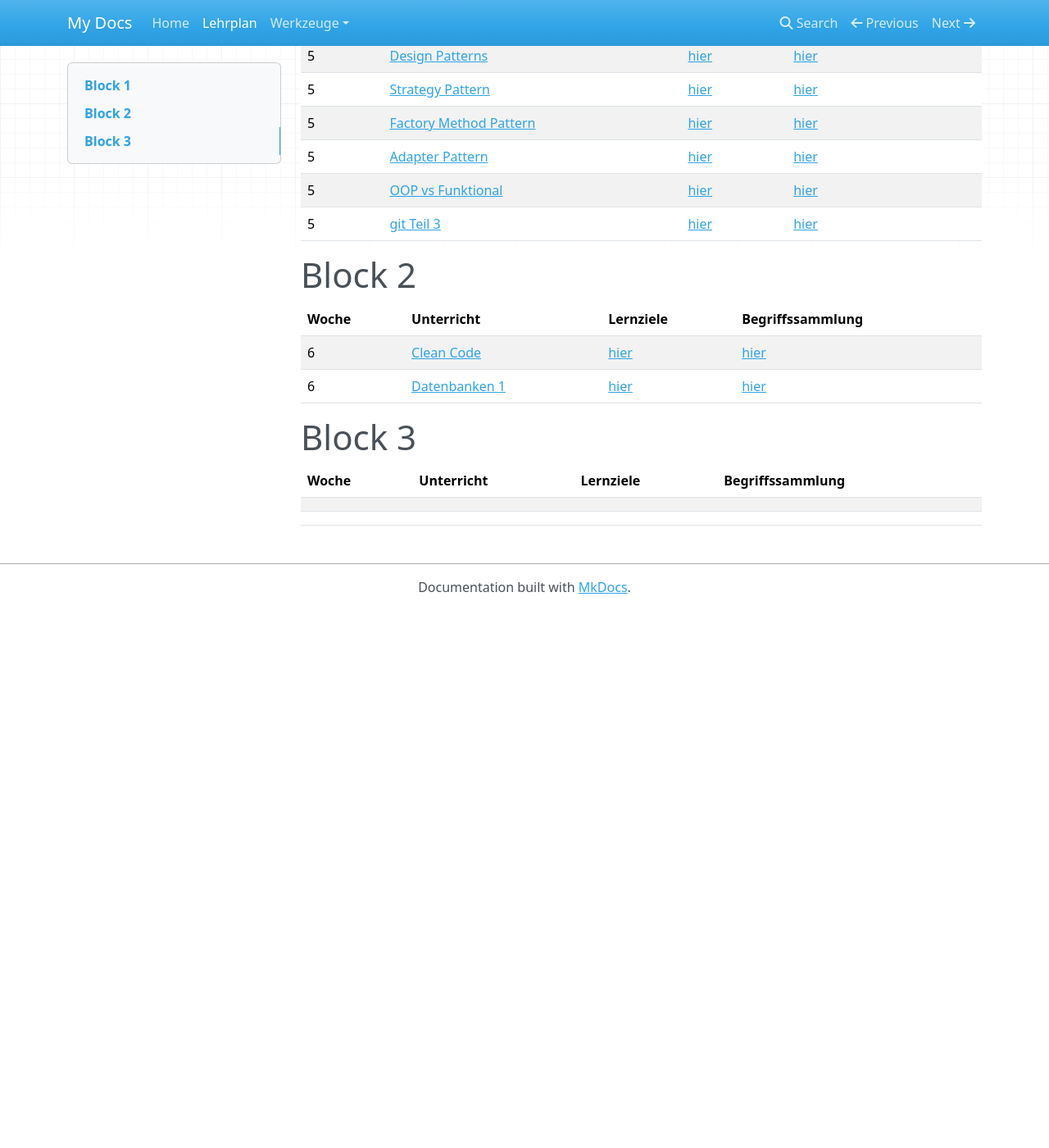
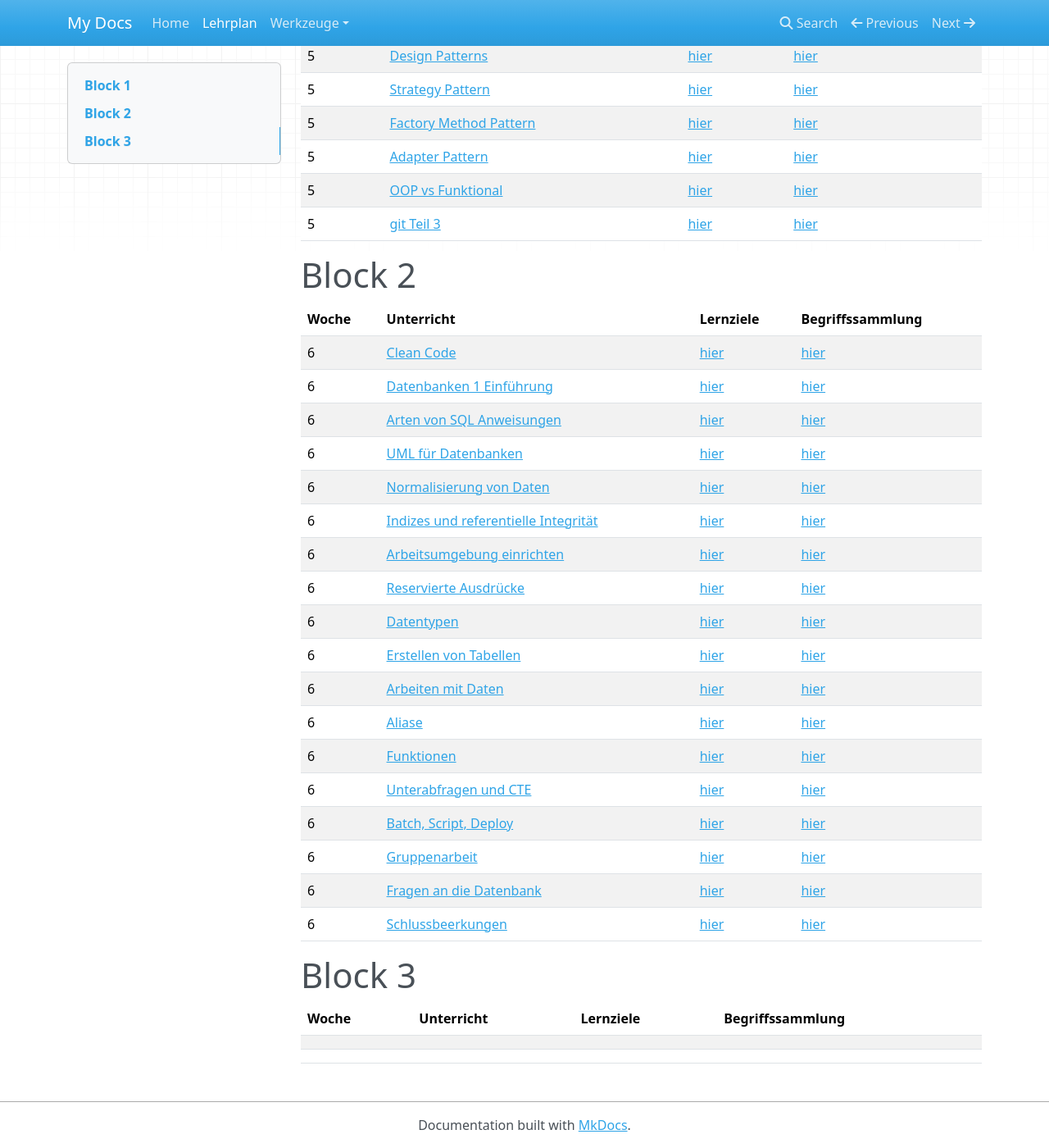
Before and after one commit to kevinsuelzle/Python_Wiki, an MkDocs documentation site: the page built from docs/lehrplan/lehrplan.md, in a window 1280 px wide and 1400 px high, scrolled down 1439 px. Shown: the whole window at 82% size. Built offline with MkDocs 1.6.1, drawn with Linux system fonts in a browser that asks for light colours; nearby versions of some CDN libraries; before the commit the page ends 2183 px from its top, so only the background shows below that.

Commit message:
Lehrplan angepasst

```diff
--- a/docs/lehrplan/lehrplan.md
+++ b/docs/lehrplan/lehrplan.md
@@ -41,13 +41,28 @@
 | 5     | [OOP vs Funktional](python_grundlagen/Woche%204-5/15_oop_vs_funktionale.md)         | [hier](../checklists/checkliste1.md#oop-vs-funktional)         | [hier](../begriffe/begriffe1.md#oop-vs-funktional)         |
 | 5     | [git Teil 3](git/git_Teil3.md)                                                      | [hier](../checklists/checklist_git.md#teil-3)                  | [hier](../begriffe/begriffe1.md#teil-3)                    |
 
-
 # Block 2
 
-| Woche | Unterricht                                  | Lernziele                               | Begriffssammlung                          |
-|-------|---------------------------------------------|:----------------------------------------|:------------------------------------------|
-| 6     | [Clean Code](clean_code/Introduction.md)    | [hier](../checklists/lernziele_clean_code.md)      | [hier](../begriffe/begriffe_clean_code.md) |
-| 6     | [Datenbanken 1](datenbanken/datenbanken.md) | [hier](../checklists/checkliste_db1.md) | [hier](../begriffe/begriffe_db1.md)       |
+| Woche | Unterricht                                                                                           | Lernziele                                                                          | Begriffssammlung                           |
+|-------|------------------------------------------------------------------------------------------------------|:-----------------------------------------------------------------------------------|:-------------------------------------------|
+| 6     | [Clean Code](clean_code/Introduction.md)                                                             | [hier](../checklists/lernziele_clean_code.md)                                      | [hier](../begriffe/begriffe_clean_code.md) |
+| 6     | [Datenbanken 1 Einführung](datenbanken/datenbanken.md)                                               | [hier](../checklists/checkliste_db1.md)                                            | [hier](../begriffe/begriffe_db1.md)        |
+| 6     | [Arten von SQL Anweisungen](datenbanken/unterrichte/sql_types.md)                                    | [hier](../checklists/checkliste_db1.md#sql-sprachtypisierung)                      | [hier](../begriffe/begriffe_db1.md)        |
+| 6     | [UML für Datenbanken](datenbanken/unterrichte/uml_diagramme.md)                                      | [hier](../checklists/checkliste_db1.md#uml-diagramme)                              | [hier](../begriffe/begriffe_db1.md)        |
+| 6     | [Normalisierung von Daten](datenbanken/unterrichte/normalization.md)                                 | [hier](../checklists/checkliste_db1.md#normalisierung-von-daten)                   | [hier](../begriffe/begriffe_db1.md)        |
+| 6     | [Indizes und referentielle Integrität](datenbanken/unterrichte/indices_and_referential_integrity.md) | [hier](../checklists/checkliste_db1.md#indizes-und-referentielle-integrität)       | [hier](../begriffe/begriffe_db1.md)        |
+| 6     | [Arbeitsumgebung einrichten](datenbanken/unterrichte/how_we_will_work.md)                            | [hier](../checklists/checkliste_db1.md#arbeitsumgebung)                            | [hier](../begriffe/begriffe_db1.md)        |
+| 6     | [Reservierte Ausdrücke](datenbanken/unterrichte/reserved_words_sqlite.md)                            | [hier](../checklists/checkliste_db1.md#reservierte-worte)                          | [hier](../begriffe/begriffe_db1.md)        |
+| 6     | [Datentypen](datenbanken/unterrichte/daten_typen_sqlite.md)                                          | [hier](../checklists/checkliste_db1.md#datentypen)                                 | [hier](../begriffe/begriffe_db1.md)        |
+| 6     | [Erstellen von Tabellen](datenbanken/unterrichte/create_tables.md)                                   | [hier](../checklists/checkliste_db1.md#erstellen-von-tabellen)                     | [hier](../begriffe/begriffe_db1.md)        |
+| 6     | [Arbeiten mit Daten](datenbanken/unterrichte/working_with_data.md)                                   | [hier](../checklists/checkliste_db1.md#arbeiten-mit-daten)                         | [hier](../begriffe/begriffe_db1.md)        |
+| 6     | [Aliase](datenbanken/unterrichte/aliases.md)                                                         | [hier](../checklists/checkliste_db1.md#aliase)                                     | [hier](../begriffe/begriffe_db1.md)        |
+| 6     | [Funktionen](datenbanken/unterrichte/build_in_functions.md)                                          | [hier](../checklists/checkliste_db1.md#eingebaute-funktionen)                      | [hier](../begriffe/begriffe_db1.md)        |
+| 6     | [Unterabfragen und CTE](datenbanken/unterrichte/subselect_and_cte.md)                                | [hier](../checklists/checkliste_db1.md#unterabfragen-und-common-table-expressions) | [hier](../begriffe/begriffe_db1.md)        |
+| 6     | [Batch, Script, Deploy](datenbanken/unterrichte/scripting_and_deploying.md)                          | [hier](../checklists/checkliste_db1.md#batch-script-deploy)                        | [hier](../begriffe/begriffe_db1.md)        |
+| 6     | [Gruppenarbeit](datenbanken/unterrichte/projects.md)                                                 | [hier](../checklists/checkliste_db1.md#projekte)                                   | [hier](../begriffe/begriffe_db1.md)        |
+| 6     | [Fragen an die Datenbank](datenbanken/unterrichte/joins_and_views.md)                                | [hier](../checklists/checkliste_db1.md#joins-und-views)                            | [hier](../begriffe/begriffe_db1.md)        |
+| 6     | [Schlussbeerkungen](datenbanken/unterrichte/finally.md)                                              | [hier](../checklists/checkliste_db1.md#schlusswort)                                | [hier](../begriffe/begriffe_db1.md)        |
 
 # Block 3
 
```
Also changed, not shown: docs/checklists/checkliste_db1.md (+83 -61 lines), docs/lehrplan/datenbanken/unterrichte/lehrplan-db1.md (deleted, +0 -10 lines).
